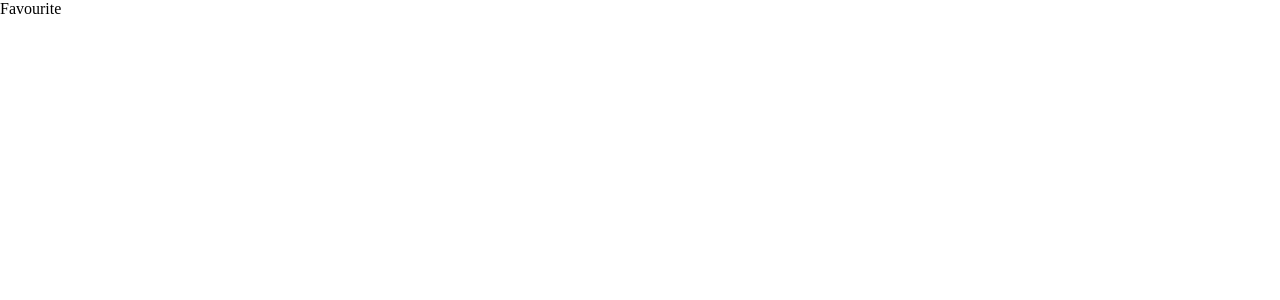
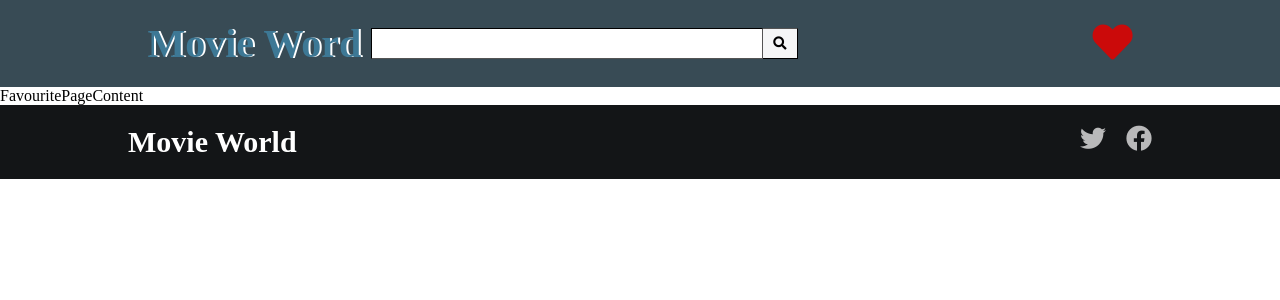
Before and after one commit to mackey7/movieWorld, a React (Create React App) app in the folder movie-world/: page /Favourite in a window 1280 px wide. Shown: the top 300 px of the page. Built offline with nearby package versions, Linux system fonts and the light colour scheme.

Commit message:
Create FavouritePageContent component

```diff
--- a/movie-world/src/Pages/Favourite/Favourite.js
+++ b/movie-world/src/Pages/Favourite/Favourite.js
@@ -1,9 +1,13 @@
 import React from "react"
-
+import { TopNav } from '../../components/TopNav/TopNav'
+import { Footer } from '../../components/Footer/Footer'
+import { FavouritePageContent } from '../../components/FavouritePageContent/FavouritePageContent'
 export const Favourite = () => {
     return (
         <div>
-            Favourite
+            <TopNav />
+            <FavouritePageContent />
+            <Footer />
         </div>
     )
 }
--- /dev/null
+++ b/movie-world/src/components/FavouritePageContent/FavouritePageContent.js
@@ -0,0 +1,11 @@
+import React from 'react'
+
+
+export const FavouritePageContent = () => {
+    return (
+        <div>
+
+            FavouritePageContent
+    </div>
+    )
+}
```
